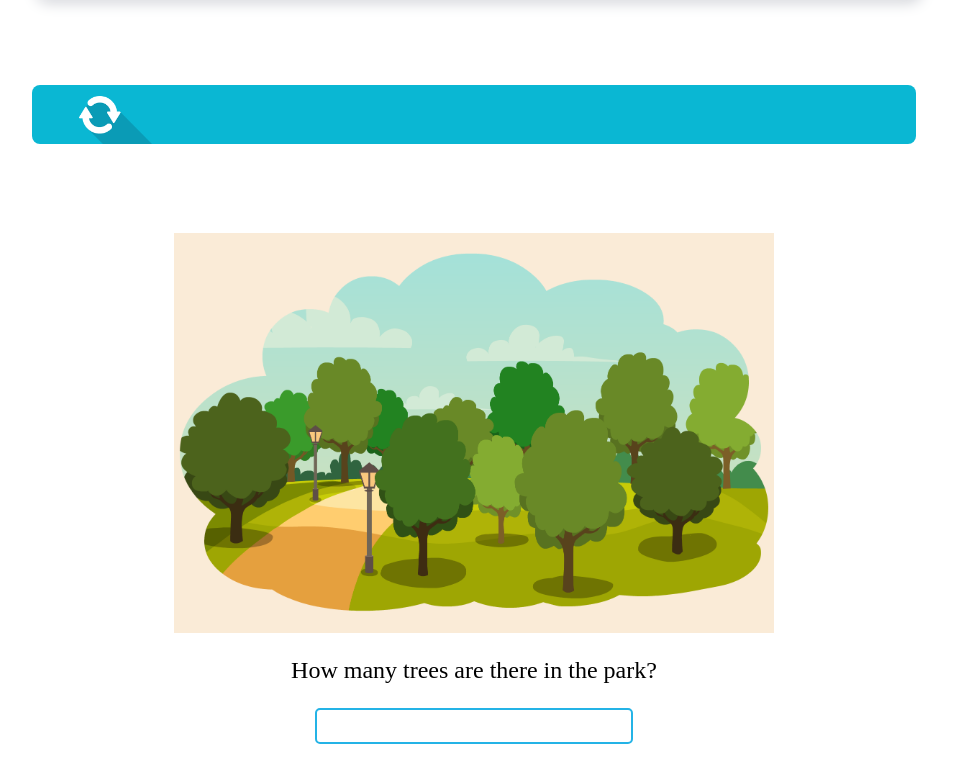
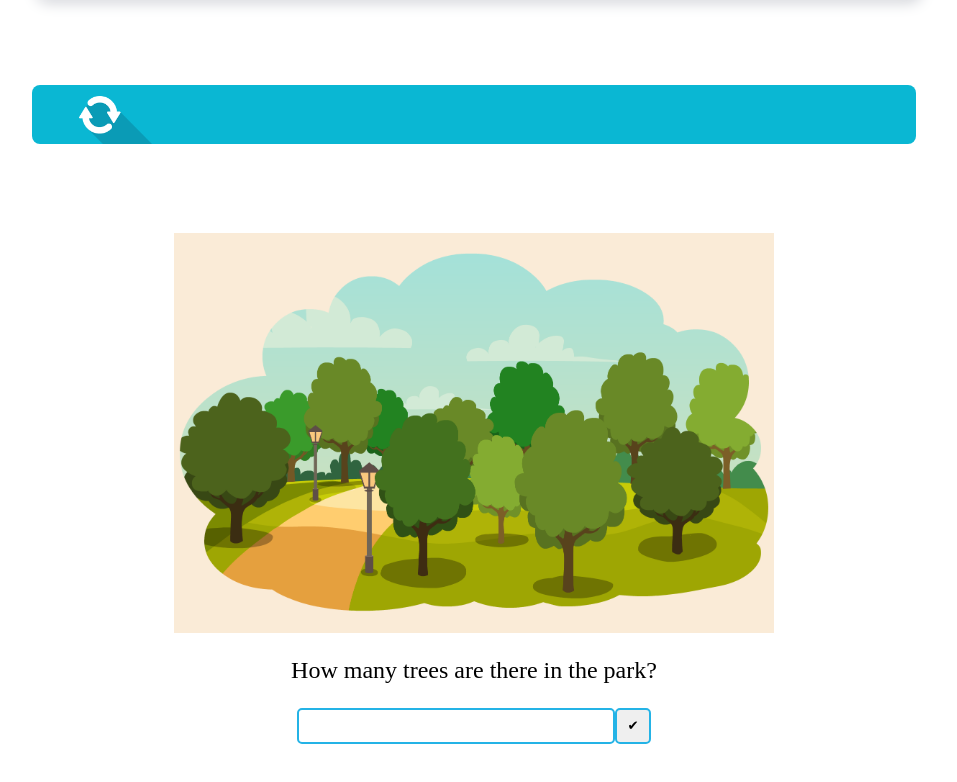
Before and after one commit to Igor-Polonskiy/englishobjects, a plain HTML site: page index.html in a window 1280 px wide. Shown: the part 1201-1983 px from the top of the page, without its empty margins (166-1123 px from the left). Drawn offline with Linux system fonts and the light colour scheme.

Commit message:
inputs buttons parrot

```diff
--- a/js-data/task_5.js
+++ b/js-data/task_5.js
@@ -28,6 +28,12 @@
             src: 'Images_1/Eng-2021_2_9_1_21.png',
             caption: 'How many shops are there in the street? ',
             answer: 'four'
+        },
+        {
+            id: 6,
+            src: 'Images_1/1.png',
+            caption: 'Well done!',
+
         }
     ]
 
@@ -47,24 +53,39 @@
         img.classList.add('task5_img')
         let caption = document.createElement('p')
         caption.innerText = item.caption
-        let input = document.createElement('input')
-        input.type = 'text'
-        input.setAttribute('data-answer', `${item.answer}`)
-        input.addEventListener('change', inputCheck)
-        task.append(img, caption, input)
-        if (item.id !== 1) {
-            task.querySelector('input').focus()
+        task.append(img, caption)
+        if (+item.id < items.length) {
+            let form = document.createElement('form')
+            let input = document.createElement('input')
+            input.type = 'text'
+            input.setAttribute('data-answer', `${item.answer}`)
+            input.addEventListener('input', changeColor)
+            let btn = document.createElement('button')
+            btn.innerText = '✔'
+            form.append(input, btn)
+            form.addEventListener('submit', inputCheck)
+            task.append(form)
+            if (item.id !== 1) {
+                task.querySelector('input').focus()
+            }
         }
+
+    }
+
+    function changeColor(e) {
+        e.target.style.border = '2px solid rgb(36, 179, 230)'
     }
 
     function inputCheck(e) {
-        if (e.target.value === e.target.getAttribute('data-answer')) {
+        e.preventDefault()
+        let input = e.target.querySelector('input')
+        if (input.value === input.getAttribute('data-answer')) {
             // task.innerHTML = ''
             slide++
             if (slide < items.length) {
                 renderItem(items[slide])
             } else task.innerText = 'Well done! '
-        }
+        } else input.style.border = '2px solid red';
     }
 
     renderItem(items[0])
--- a/styles/task5.css
+++ b/styles/task5.css
@@ -26,3 +26,20 @@
     border-radius: 5px;
     border: 2px solid rgb(36, 179, 230);
 }
+
+.task_5 input:focus {
+    outline: none;
+}
+
+.task_5 button {
+    width: 36px;
+    height: 36px;
+    cursor: pointer;
+    border: 2px solid rgb(36, 179, 230);
+    border-radius: 5px;
+}
+
+.task_5 form {
+    display: flex;
+    align-items: center;
+}
```
Also changed, not shown: Images_1/1.png (added).
